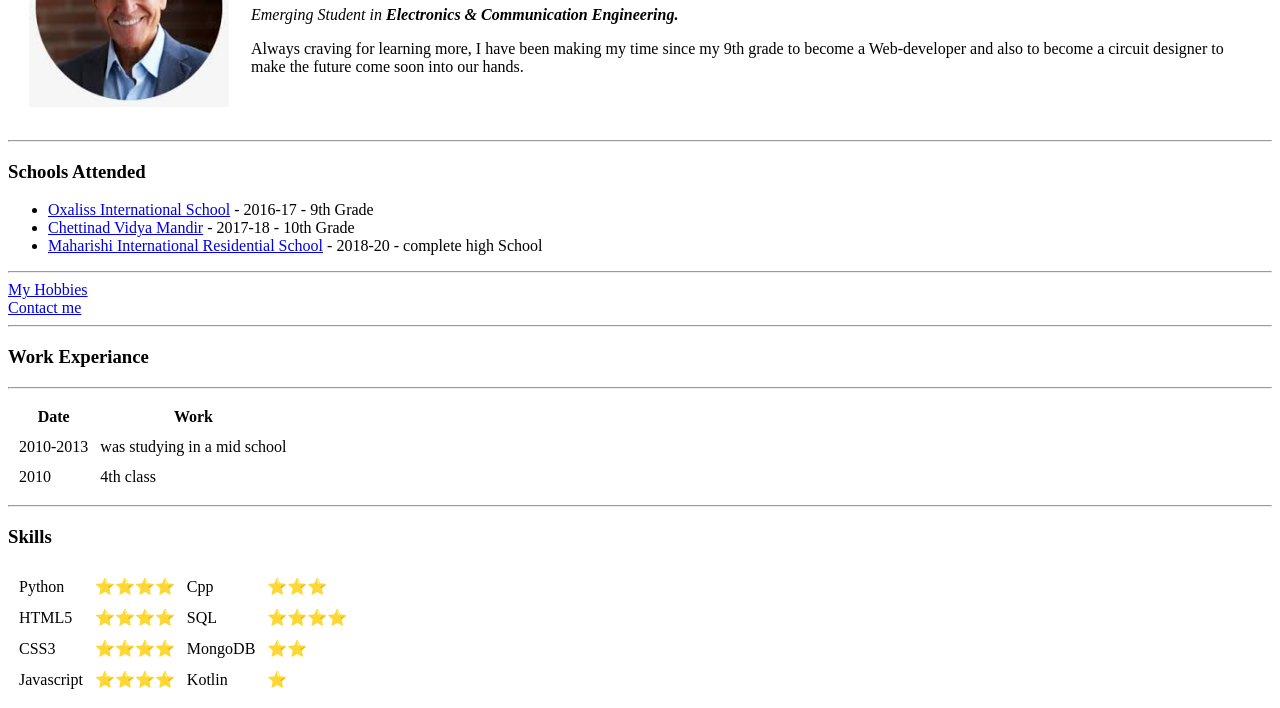
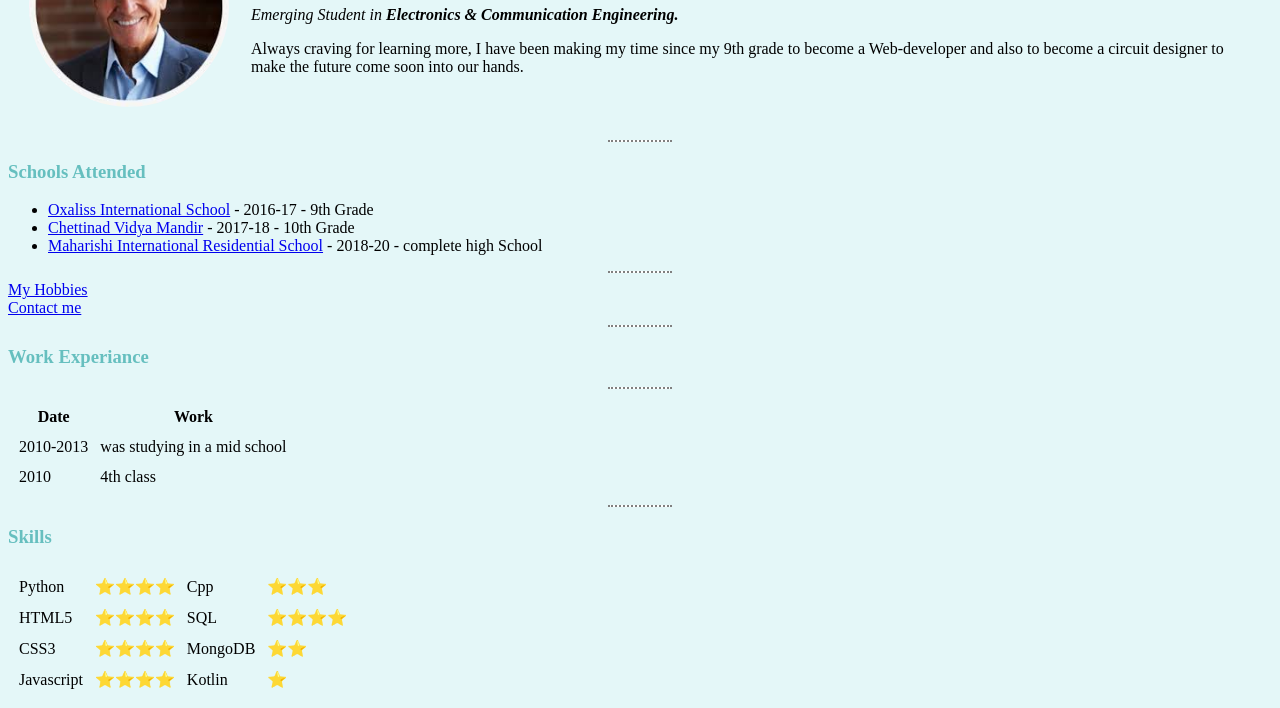
Before and after one commit to ArunMurugavel24/Site-1-UWDC, a plain HTML site: page index.html in a window 1280 px wide. Shown: the part 122-830 px from the top of the page. Drawn offline with Linux system fonts and the light colour scheme; files whose address does not match are found by name.

Commit message:
Css error solve

```diff
--- a/index.html
+++ b/index.html
@@ -4,7 +4,7 @@
   <meta charset="UTF-8">
   <meta name="viewport" content="width=device-width, initial-scale=1.0">
   <title>Arun's Personal Site</title>
-  <link rel="stylesheet" href="/Udemy Web Development/HTML-Personal Site/CSS/styles.css">
+  <link rel="stylesheet" href="CSS/styles.css">
 </head>
 <body>
   <table cellspacing = 20>
```
